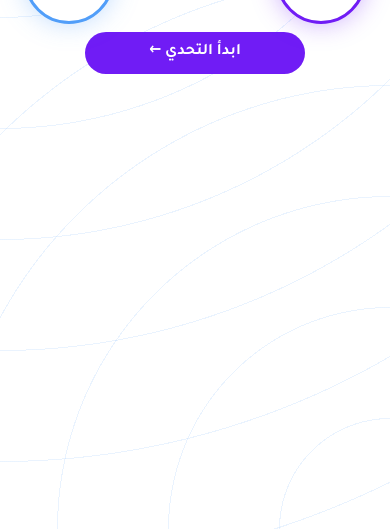
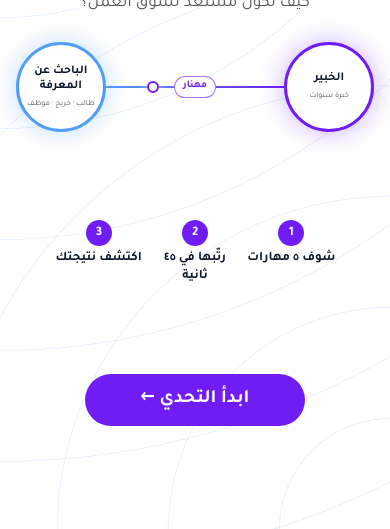
Before and after one commit to remasaldhubyani-create/mehnar-game, a plain HTML site: page index.html in a window 390 px wide. Shown: the part 315-844 px from the top of the page. Drawn offline with Linux system fonts and the light colour scheme.

Commit message:
Update game: 45s timer, new skills, mobile layout
Co-Authored-By: Claude Sonnet 5.5 <noreply@anthropic.com>
Claude-Session: https://claude.ai/code/session_01N5qtq1HpmoFzGBicGYr75H

```diff
--- a/index.html
+++ b/index.html
@@ -231,10 +231,14 @@ a.btn { display: grid; place-items: center; text-decoration: none; margin-top: 6
 .slot .t { flex: 1; display: flex; flex-direction: column; gap: 2px; min-width: 0; overflow-wrap: anywhere; text-align: center; }
 .slot .fix { font-size: 15px; color: var(--ink); opacity: .85; }
 .verdict { font-weight: 700; font-size: 20px; }
+.cta { font-weight: 800; color: var(--accent-t); font-size: 18px; line-height: 1.4; text-align: center; }
 
 .result { align-items: stretch; text-align: center; }
 .bigstat { font-family: var(--font-display); font-weight: 800; font-size: 60px; color: var(--accent-t); line-height: 1.1; }
 
+.how { list-style: none; margin: 14px auto 0; padding: 0; display: flex; justify-content: center; align-items: flex-start; gap: 14px; max-width: 40rem; }
+.how li { flex: 1 1 0; display: flex; flex-direction: column; align-items: center; gap: 6px; text-align: center; font-size: 15px; line-height: 1.35; font-weight: 600; }
+.how i { font-style: normal; width: 30px; height: 30px; border-radius: 50%; display: grid; place-items: center; background: var(--accent); color: #fff; font-weight: 800; font-size: 15px; }
 .startrow { display: flex; justify-content: center; margin-top: 8px; }
 .startrow .btn { min-width: 220px; }
 @media (max-width: 600px) {
@@ -246,6 +250,10 @@ a.btn { display: grid; place-items: center; text-decoration: none; margin-top: 6
   .pill-btn { padding: 4px 14px; min-height: 40px; }
   .icon-btn { width: 40px; min-height: 40px; }
   #home h1 { font-size: 26px; }
+  .how { gap: 8px; margin-top: 20px; }
+  .startrow { margin-top: 18px; }
+  .how li { font-size: 13px; gap: 4px; }
+  .how i { width: 26px; height: 26px; font-size: 13px; }
   .bridge .node { width: 5.6rem; height: 5.6rem; }
   .bridge .node b { font-size: .75rem; }
   .bridge .node small { font-size: 8px; }
@@ -267,6 +275,7 @@ a.btn { display: grid; place-items: center; text-decoration: none; margin-top: 6
   .slot .fix { font-size: 12px; line-height: 1.35; }
   .bigstat { font-size: 40px; }
   .verdict { font-size: 15px; line-height: 1.4; }
+  .cta { font-size: 15px; }
   .result { gap: 6px; }
   .result .hint { font-size: 12px; }
 }
@@ -290,8 +299,29 @@ a.btn { display: grid; place-items: center; text-decoration: none; margin-top: 6
   .btn { min-height: 38px; padding: 4px 16px; font-size: 15px; }
   .bigstat { font-size: 32px; }
   .verdict { font-size: 14px; }
+  .cta { font-size: 14px; }
   .result { gap: 4px; }
   #home h1 { font-size: 24px; }
+}
+
+/* Phone: spread every screen over the full height, no scrolling */
+@media (max-width: 600px) {
+  body { margin: 0; min-height: 100vh; min-height: 100dvh; display: flex; flex-direction: column; padding-block: 10px 14px; }
+  main.wrap { flex: 1 1 auto; min-height: 0; gap: 8px; max-width: none; width: 100%; }
+  #home, #skills { flex: 1 1 auto; display: flex; flex-direction: column; min-height: 0; }
+  #home[hidden], #skills[hidden] { display: none !important; }
+  #home { justify-content: space-evenly; }
+  #home .how, #home .startrow { margin-top: 0; }
+  .logo { height: clamp(44px, 9dvh, 96px); }
+  #home h1 { font-size: clamp(26px, 4.6dvh, 38px); }
+  .hero { gap: clamp(8px, 2dvh, 20px); }
+  .startrow .btn { min-height: 52px; font-size: 19px; }
+  #skills .panel { flex: 1 1 auto; }
+  #skills .slots, #skills .pool { flex: 1 1 auto; grid-auto-rows: minmax(0, 1fr); align-content: stretch; }
+  #skills .result .slots { grid-auto-rows: auto; align-content: space-between; }
+  #skills .pool { flex-grow: 1; }
+  .panel h2 { font-size: clamp(18px, 2.8dvh, 24px); }
+  .step, .slot { font-size: clamp(14px, 2.1dvh, 17px); }
 }
 
 @media (min-width: 900px) {
@@ -325,7 +355,7 @@ a.btn { display: grid; place-items: center; text-decoration: none; margin-top: 6
   <section id="home">
     <div class="hero">
       <h1 data-i18n="title">العب مع مهنار</h1>
-      <p data-i18n="sub">تحدٍّ سريع لكل خريج وطالب: رتّب خطوات مسيرتك في ١٥ ثانية.</p>
+      <p data-i18n="sub">تحدٍّ سريع لكل خريج وطالب: رتّب خطوات مسيرتك في ٤٥ ثانية.</p>
       <div class="bridge" role="img" id="bridge">
         <div class="node seeker">
           <b data-i18n="seeker">الباحث عن المعرفة</b>
@@ -342,6 +372,11 @@ a.btn { display: grid; place-items: center; text-decoration: none; margin-top: 6
       </div>
     </div>
 
+    <ol class="how">
+      <li><i>1</i><span data-i18n="how1">شوف ٥ مهارات</span></li>
+      <li><i>2</i><span data-i18n="how2">رتّبها في ٤٥ ثانية</span></li>
+      <li><i>3</i><span data-i18n="how3">اكتشف نتيجتك</span></li>
+    </ol>
     <div class="startrow"><button class="btn" type="button" id="startCard" data-i18n="go">ابدأ التحدي ←</button></div>
   </section>
 
@@ -354,19 +389,19 @@ a.btn { display: grid; place-items: center; text-decoration: none; margin-top: 6
 
   /* ---------- text, Arabic and English ---------- */
   var EXPERTS_URL = "https://mehnar.com/"; // where the visitor goes after the game
-  var TIME_MS = 15000;
+  var TIME_MS = 45000;
 
   var TXT = {
     ar: {
       home: "الرئيسية", title: "العب مع مهنار",
-      sub: "رتّب خطوات مسيرتك في ١٥ ثانية.",
+      sub: "كيف تكون مستعد لسوق العمل؟", how1: "شوف ٥ مهارات", how2: "رتّبها في ٤٥ ثانية", how3: "اكتشف نتيجتك",
       seeker: "الباحث عن المعرفة", seekerSub: "طالب \u00b7 خريج \u00b7 موظف", expert: "الخبير", expertSub: "خبرة سنوات", brand: "مهنار",
-      cardTitle: "رتّب خطوات مسيرتك في ١٥ ثانية",
+      cardTitle: "رتّب خطوات مسيرتك في ٤٥ ثانية",
       cardDesc: "رتّب المهارات المهنية بالترتيب الصحيح قبل ما ينتهي الوقت.",
-      chip1: "١٥ ثانية", chip2: "صح وخطأ", go: "ابدأ التحدي ←",
+      chip1: "٤٥ ثانية", chip2: "صح وخطأ", go: "ابدأ التحدي ←",
       foot: "مهنار: خبرة تلتقي بطموح",
-      gameTitle: "رتّب خطوات مسيرتك",
-      gameHint: "رتّب هذه المهارات بالترتيب <b>الصحيح</b> لمن يبدأ مسيرته المهنية، من الأولى إلى الأخيرة.",
+      gameTitle: "أهم ٥ مهارات لازم تعرفها وتتعلمها لسوق العمل",
+      gameHint: "اضغط عليها بالترتيب <b>الصحيح</b>، من الأولى إلى الأخيرة.",
       yourOrder: "ترتيبك", available: "المهارات المتاحة", undo: "تراجع",
       result: "نتيجتك",
       okCount: function (ok, n) { return ok + " من " + n + " في مكانها الصحيح"; },
@@ -375,19 +410,19 @@ a.btn { display: grid; place-items: center; text-decoration: none; margin-top: 6
       vGood: "على الطريق الصحيح",
       vLow: "ولا يهمك، خبراء مهنار يوضحون لك الطريق",
       place: "مكانها الصحيح: ",
-      goMehnar: "انتقل إلى مهنار ←", again: "العب مرة أخرى",
+      cta: "ادخل مع مهنار عشان تستكشف كيف تبني مستقبلك", goMehnar: "ادخل مع مهنار ←", again: "العب مرة أخرى",
       langBtn: "EN", langLabel: "English", themeLabel: "الوضع الليلي"
     },
     en: {
       home: "Home", title: "Play with Mehnar",
-      sub: "Put your career steps in order in 15 seconds.",
+      sub: "How do you get ready for the job market?", how1: "See 5 skills", how2: "Order them in 45 seconds", how3: "Get your result",
       seeker: "Knowledge Seeker", seekerSub: "Student \u00b7 Graduate \u00b7 Professional", expert: "Expert", expertSub: "Years of experience", brand: "Mehnar",
-      cardTitle: "Put your career steps in order in 15 seconds",
+      cardTitle: "Put your career steps in order in 45 seconds",
       cardDesc: "Arrange the professional skills in the right order before time runs out.",
-      chip1: "15 seconds", chip2: "Right or wrong", go: "Start the challenge →",
+      chip1: "45 seconds", chip2: "Right or wrong", go: "Start the challenge →",
       foot: "Mehnar: where experience meets ambition",
-      gameTitle: "Put your career steps in order",
-      gameHint: "Arrange these skills in the <b>correct</b> order for someone starting their career, from first to last.",
+      gameTitle: "The 5 most important skills to know and learn for the job market",
+      gameHint: "Tap them in the <b>correct</b> order, from first to last.",
       yourOrder: "Your order", available: "Available skills", undo: "Undo",
       result: "Your result",
       okCount: function (ok, n) { return ok + " of " + n + " in the right place"; },
@@ -396,7 +431,7 @@ a.btn { display: grid; place-items: center; text-decoration: none; margin-top: 6
       vGood: "You are on the right track",
       vLow: "No worries, Mehnar's experts will show you the way",
       place: "Correct place: ",
-      goMehnar: "Go to Mehnar →", again: "Play again",
+      cta: "Join Mehnar to discover how to build your future", goMehnar: "Join Mehnar →", again: "Play again",
       langBtn: "عربي", langLabel: "العربية", themeLabel: "Dark mode"
     }
   };
@@ -404,18 +439,18 @@ a.btn { display: grid; place-items: center; text-decoration: none; margin-top: 6
   /* The order of this array is the correct order. */
   var SKILLS = {
     ar: [
-      { n: "المهارات الناعمة (التواصل والعمل بروح الفريق)", w: "المهارات الناعمة أساس كل شي، وتبدأ تبنيها من اليوم." },
-      { n: "كتابة السيرة الذاتية", w: "سيرتك هي بوابتك الأولى للفرص." },
-      { n: "بناء العلاقات المهنية", w: "علاقاتك المهنية تفتح لك فرص ما تنعلن." },
-      { n: "البحث عن وظيفة", w: "بعد ما تجهز نفسك، تنطلق في البحث." },
-      { n: "المقابلة الشخصية", w: "آخر محطة: المقابلة اللي تحوّل الفرصة لوظيفة." }
+      { n: "السيرة الذاتية", w: "سيرتك هي بوابتك الأولى للفرص." },
+      { n: "المهارات الناعمة", w: "التواصل والعمل بروح الفريق يدعمان سيرتك ويبنيان حضورك المهني." },
+      { n: "إنشاء حساب رسمي للتقديم", w: "حسابك الرسمي هو الباب اللي تقدّم منه على الوظائف." },
+      { n: "التقديم على الوظائف بشكل مناسب", w: "قدّم على الوظيفة اللي تناسبك بسيرة موجّهة لها." },
+      { n: "اجتياز المقابلة الشخصية", w: "آخر محطة: المقابلة اللي تحوّل الفرصة لوظيفة." }
     ],
     en: [
-      { n: "Soft skills (communication and teamwork)", w: "Soft skills are the foundation of everything, and you can start building them today." },
-      { n: "Writing your CV", w: "Your CV is your first door to opportunities." },
-      { n: "Building professional relationships", w: "Your professional network opens doors to opportunities that are never announced." },
-      { n: "Searching for a job", w: "Once you are prepared, you start searching." },
-      { n: "The job interview", w: "The last stop: the interview that turns an opportunity into a job." }
+      { n: "The CV", w: "Your CV is your first door to opportunities." },
+      { n: "Soft skills", w: "Communication and teamwork support your CV and build your professional presence." },
+      { n: "Creating an official account to apply", w: "Your official account is the door you apply through." },
+      { n: "Applying to jobs the right way", w: "Apply to the job that fits you, with a CV tailored to it." },
+      { n: "Passing the job interview", w: "The last stop: the interview that turns an opportunity into a job." }
     ]
   };
 
@@ -485,7 +520,7 @@ a.btn { display: grid; place-items: center; text-decoration: none; margin-top: 6
   });
 
   /* =====================================================
-     The game: put the career steps in order, 15 seconds.
+     The game: put the career steps in order, 45 seconds.
      ===================================================== */
   function startSkills() {
     stopAll();
@@ -500,7 +535,7 @@ a.btn { display: grid; place-items: center; text-decoration: none; margin-top: 6
       if (sk.over) return;
       var left = TIME_MS - (Date.now() - sk.t0);
       var tb = $("tb"), tl = $("tl");
-      if (tb) { tb.style.width = Math.max(0, left / TIME_MS * 100) + "%"; tb.parentNode.classList.toggle("low", left < 5000); }
+      if (tb) { tb.style.width = Math.max(0, left / TIME_MS * 100) + "%"; tb.parentNode.classList.toggle("low", left < 10000); }
       if (tl) tl.textContent = Math.max(0, Math.ceil(left / 1000));
       if (left <= 0) finish(true);
     }
@@ -556,7 +591,7 @@ a.btn { display: grid; place-items: center; text-decoration: none; margin-top: 6
         html += '<li class="slot ' + (good ? 'ok' : 'bad') + '"><span class="t"><span>' + esc(list[v].n) + '</span>' +
           (good ? '' : '<span class="fix">' + t("place") + (v + 1) + ' · ' + esc(list[v].w) + '</span>') + '</span></li>';
       });
-      html += '</ol><a class="btn" href="' + EXPERTS_URL + '" target="_blank" rel="noopener">' + t("goMehnar") + '</a>' +
+      html += '</ol><p class="cta">' + t("cta") + '</p><a class="btn" href="' + EXPERTS_URL + '" target="_blank" rel="noopener">' + t("goMehnar") + '</a>' +
         '<button type="button" class="btn ghost" id="sAgain">' + t("again") + '</button></div>';
       $("skills").innerHTML = html;
       $("sAgain").addEventListener("click", function () { startSkills(); window.scrollTo(0, 0); });
```
